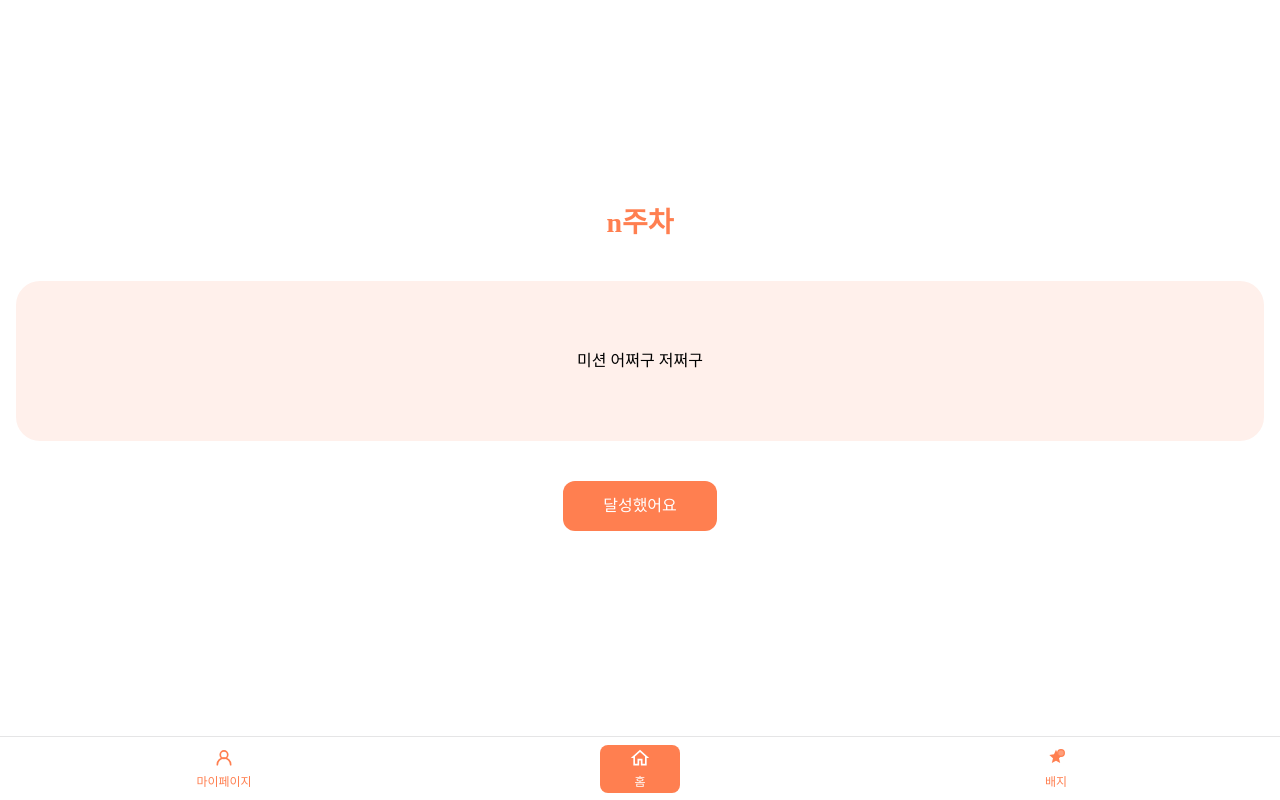
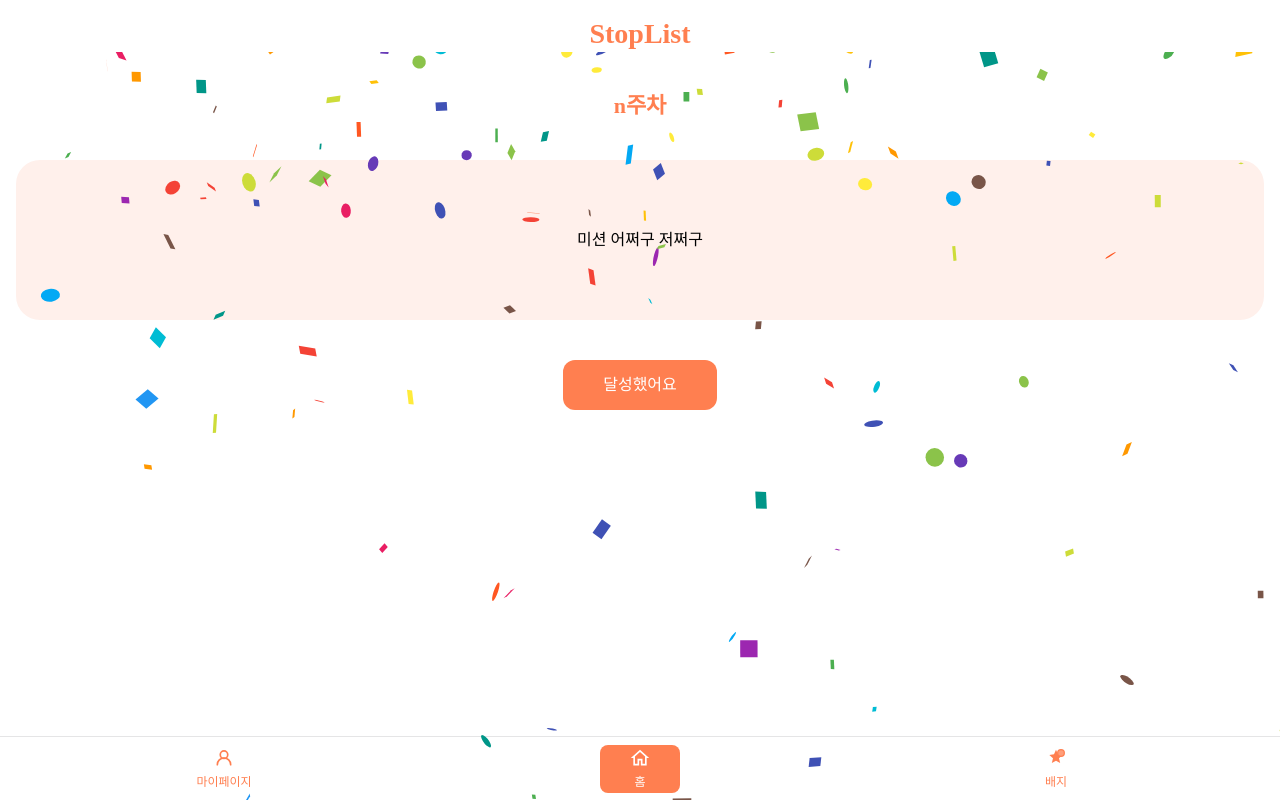
Before and after one commit to devclub-official/stoplist_fe, a React (Vite) app: page /home in a window 1280 px wide. Both pictures are taken after a click on the button "달성했어요". Built offline with nearby package versions, Linux system fonts and the light colour scheme; a web font is replaced by a local one.

Commit message:
feat: 컨페티 및 레이아웃 작업

```diff
--- a/package.json
+++ b/package.json
@@ -14,6 +14,7 @@
     "axios": "^1.8.4",
     "path": "^0.12.7",
     "react": "^19.0.0",
+    "react-confetti": "^6.4.0",
     "react-dom": "^19.0.0",
     "react-router-dom": "^7.5.1",
     "tailwindcss": "^4.1.4"
--- a/src/app/App.tsx
+++ b/src/app/App.tsx
@@ -9,6 +9,7 @@ function App() {
 
   return (
     <div className="flex flex-col h-screen">
+      <h1 className="pt-4 text-center text-coral-600">StopList</h1>
       <main className="flex-1 overflow-auto pb-16">
         <Outlet />
       </main>
--- a/src/app/router.tsx
+++ b/src/app/router.tsx
@@ -7,14 +7,11 @@ const LoginPage = lazy(() => import("@/page/LoginPage"));
 const SignUpPage = lazy(() => import("@/page/SignUpPage"));
 const HomePage = lazy(() => import("@/page/HomePage"));
 const BadgePage = lazy(() => import("@/page/BadgePage"));
+const MyPage = lazy(() => import("@/page/MyPage"));
 
 const router = createBrowserRouter([
   {
     path: "/",
-    Component: App,
-    children: [
-      {
-        index: true,
     Component: () => <LoginPage />,
     errorElement: <ErrorPage />,
   },
@@ -23,6 +20,10 @@ const router = createBrowserRouter([
     Component: () => <SignUpPage />,
     errorElement: <ErrorPage />,
   },
+  {
+    path: "/",
+    Component: App,
+    children: [
       {
         path: "/home",
         Component: () => <HomePage />,
@@ -33,6 +34,11 @@ const router = createBrowserRouter([
         Component: () => <BadgePage />,
         errorElement: <ErrorPage />,
       },
+      {
+        path: "/mypage",
+        Component: () => <MyPage />,
+        errorElement: <ErrorPage />,
+      },
     ],
   },
 ]);
--- a/src/page/BadgePage/index.tsx
+++ b/src/page/BadgePage/index.tsx
@@ -1,5 +1,4 @@
 // src/page/BadgePage/index.tsx
-
 import developerBadge from "@/asset/badge/developer-badge.svg";
 import helchangBadge from "@/asset/badge/helchang-badge.svg";
 import ilzallerBadge from "@/asset/badge/ilzaller-badge.svg";
@@ -7,11 +6,11 @@ import jaetaekBadge from "@/asset/badge/jaetaek-badge.svg";
 import positiveBadge from "@/asset/badge/positive-badge.svg";
 
 const badges = [
-  { name: "김종국", src: developerBadge },
-  { name: "헬창", src: helchangBadge },
-  { name: "일잘러", src: ilzallerBadge },
-  { name: "재테크", src: jaetaekBadge },
-  { name: "긍정왕", src: positiveBadge },
+  { name: "찰스", src: developerBadge, isActive: false },
+  { name: "헬창", src: helchangBadge, isActive: true },
+  { name: "일잘러", src: ilzallerBadge, isActive: true },
+  { name: "재테크", src: jaetaekBadge, isActive: false },
+  { name: "긍정왕", src: positiveBadge, isActive: true },
 ];
 
 function BadgePage() {
@@ -21,9 +20,17 @@ function BadgePage() {
         {badges.map((badge, index) => (
           <div
             key={index}
-            className="flex flex-col items-center justify-center p-4 border rounded-lg shadow hover:shadow-md transition"
+            className="flex flex-col items-center justify-center p-4 rounded-lg"
           >
-            <img src={badge.src} alt={badge.name} className="w-16 h-16 mb-2" />
+            <div className="relative">
+              <img
+                src={badge.src}
+                alt={badge.name}
+                className={`w-16 h-16 mb-2 ${
+                  !badge.isActive ? "filter grayscale opacity-50" : ""
+                }`}
+              />
+            </div>
             <span className="text-sm font-medium">{badge.name}</span>
           </div>
         ))}
--- a/src/page/HomePage/index.tsx
+++ b/src/page/HomePage/index.tsx
@@ -1,11 +1,58 @@
+import { useState, useEffect } from "react";
+import Confetti from "react-confetti";
+
 function HomePage() {
+  const [showConfetti, setShowConfetti] = useState(false);
+  const [windowDimension, setWindowDimension] = useState({
+    width: window.innerWidth,
+    height: window.innerHeight,
+  });
+
+  useEffect(() => {
+    const handleResize = () => {
+      setWindowDimension({
+        width: window.innerWidth,
+        height: window.innerHeight,
+      });
+    };
+
+    window.addEventListener("resize", handleResize);
+    return () => window.removeEventListener("resize", handleResize);
+  }, []);
+
+  useEffect(() => {
+    if (showConfetti) {
+      const timer = setTimeout(() => {
+        setShowConfetti(false);
+      }, 5000);
+      return () => clearTimeout(timer);
+    }
+  }, [showConfetti]);
+
+  const handleAchievement = () => {
+    setShowConfetti(true);
+  };
+
   return (
-    <div className="flex justify-center items-center h-full flex-col px-4 gap-10">
-      <h1 className="text-primary">n주차</h1>
+    <div className="flex items-center pt-10 h-full flex-col px-4 gap-10 relative">
+      {showConfetti && (
+        <Confetti
+          width={windowDimension.width}
+          height={windowDimension.height}
+          recycle={false}
+          numberOfPieces={500}
+          gravity={0.2}
+        />
+      )}
+
+      <h2 className="text-primary">n주차</h2>
       <div className="w-full flex items-center justify-center h-40 bg-coral-100 rounded-3xl">
         <div>미션 어쩌구 저쩌구</div>
       </div>
-      <button className="bg-primary text-white text-m16 px-10 py-4 rounded-xl">
+      <button
+        className="bg-primary text-white text-m16 px-10 py-4 rounded-xl transition-transform active:scale-95"
+        onClick={handleAchievement}
+      >
         달성했어요
       </button>
     </div>
--- /dev/null
+++ b/src/page/MyPage/index.tsx
@@ -0,0 +1,5 @@
+function MyPage() {
+  return <div>MyPage</div>;
+}
+
+export default MyPage;
```
Also changed, not shown: 1 other file (tests, documents, lock files or other folders). Lines whose indentation alone changed are shown as unchanged.
